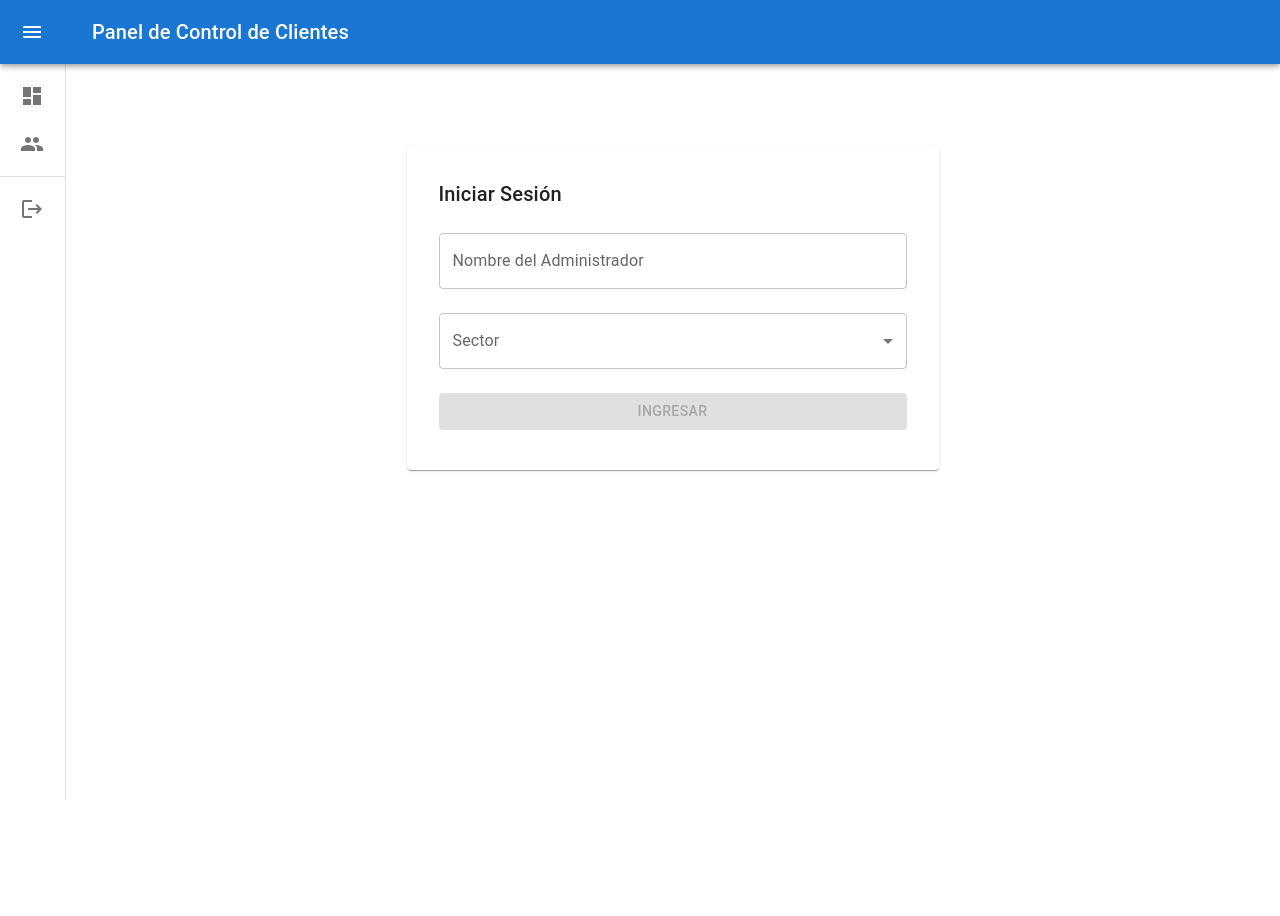
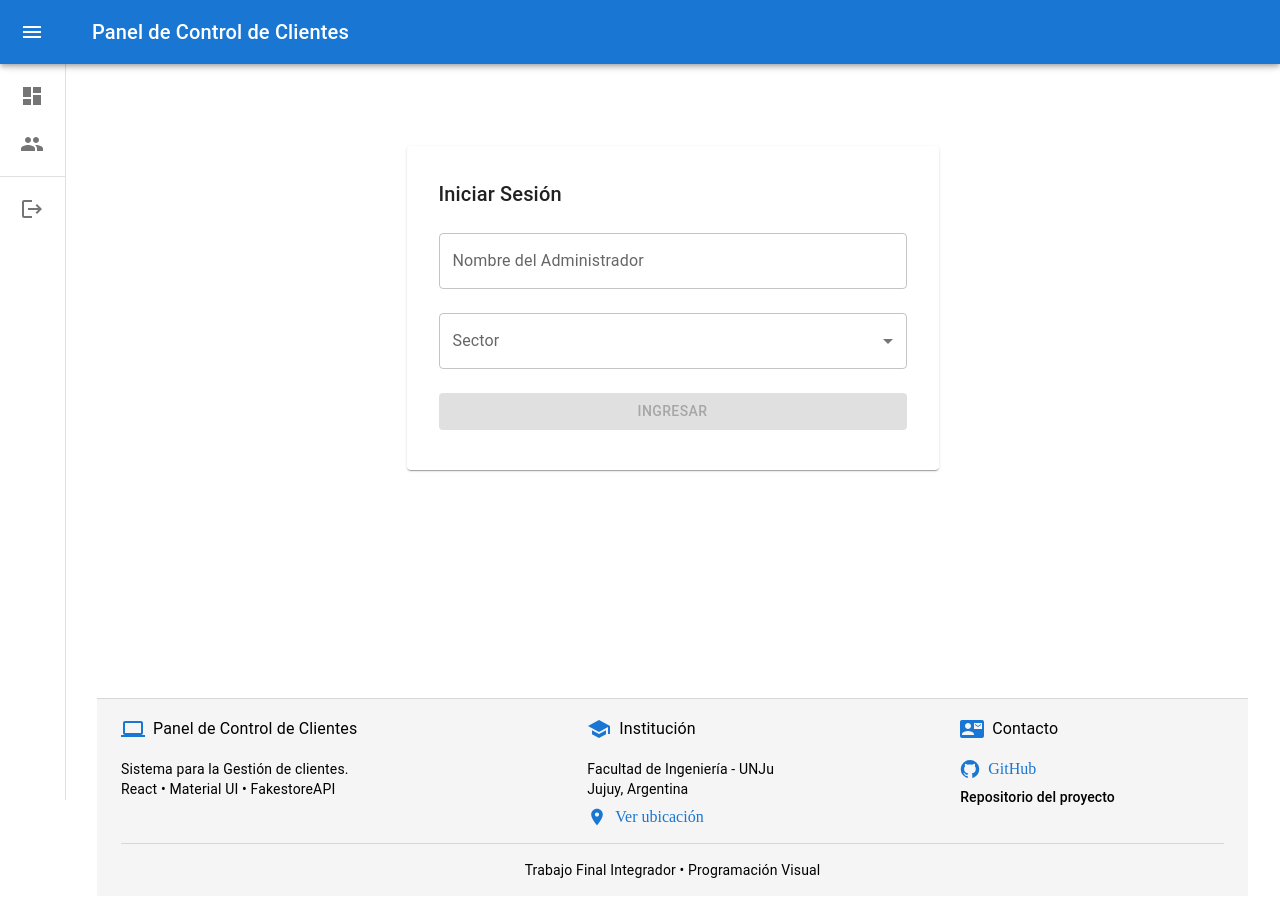
Before and after one commit to DiegoFedericoGabrielRobles/pv_tp_integrador_grupo5, a React (Vite) app in the folder Trabajo_Final_Integrador/: page /login in a window 1280 px wide. Shown: the top 916 px of the page. Before the commit the page ends 800 px from the top, so only its background shows below. Built offline with nearby package versions, Linux system fonts and the light colour scheme.

Commit message:
MOD: implementa footer con información del proyecto, institución y acceso a GitHub

```diff
--- a/Trabajo_Final_Integrador/src/components/layout/Footer.jsx
+++ b/Trabajo_Final_Integrador/src/components/layout/Footer.jsx
@@ -0,0 +1,161 @@
+import Box from "@mui/material/Box";
+import Container from "@mui/material/Container";
+import Grid from "@mui/material/Grid";
+import Typography from "@mui/material/Typography";
+import Link from "@mui/material/Link";
+import Divider from "@mui/material/Divider";
+
+import ComputerIcon from "@mui/icons-material/Computer";
+import SchoolIcon from "@mui/icons-material/School";
+import GitHubIcon from "@mui/icons-material/GitHub";
+import LocationOnIcon from "@mui/icons-material/LocationOn";
+import ContactMailIcon from "@mui/icons-material/ContactMail";
+
+export const Footer = () => {
+    return (
+        <Box
+            component="footer"
+            sx={{
+                mt: 3,
+                py: 2,
+                backgroundColor: "grey.100",
+                borderTop: "1px solid",
+                borderColor: "divider",
+            }}
+        >
+            <Container maxWidth="lg">
+                <Grid container spacing={2}>
+                    <Grid size={{ xs: 12, md: 5 }}>
+
+                        <Box sx={{ display: "flex", alignItems: "center", mb: 2 }}>
+                            <ComputerIcon color="primary" sx={{ mr: 1 }} />
+
+                            <Typography
+                                variant="subtitle1"
+                                fontWeight="bold"
+                            >
+                                Panel de Control de Clientes
+                            </Typography>
+                        </Box>
+
+                        <Typography
+                            variant="body2"
+                            color="text.secondary"
+                        >
+                            Sistema para la Gestión de clientes.
+                        </Typography>
+
+                        <Typography
+                            variant="body2"
+                            color="text.secondary"
+                        >
+                            React • Material UI • FakestoreAPI
+                        </Typography>
+
+                    </Grid>
+
+                    <Grid size={{ xs: 12, md: 4 }}>
+
+                        <Box sx={{ display: "flex", alignItems: "center", mb: 2}}>
+                            <SchoolIcon color="primary" sx={{ mr: 1 }} />
+
+                            <Typography
+                                variant="subtitle1"
+                                fontWeight="bold"
+                            >
+                                Institución
+                            </Typography>
+                        </Box>
+
+                        <Typography variant="body2">
+                            Facultad de Ingeniería - UNJu
+                        </Typography>
+
+                        <Typography
+                            variant="body2"
+                            color="text.secondary"
+                        >
+                            Jujuy, Argentina
+                        </Typography>
+
+                        <Link
+                            href="https://maps.google.com/?q=Facultad+de+Ingeniería+UNJu"
+                            target="_blank"
+                            underline="hover"
+                            sx={{
+                                display: "flex",
+                                alignItems: "center",
+                                gap: 1,
+                                mt: 1,
+                            }}
+                        >
+                            <LocationOnIcon fontSize="small" />
+                            Ver ubicación
+                        </Link>
+
+                    </Grid>
+
+                    <Grid size={{ xs: 12, md: 3 }}>
+
+                        <Box sx={{ display: "flex", alignItems: "center", mb: 2 }}>
+                            <ContactMailIcon color="primary" sx={{ mr: 1 }} />
+                            <Typography
+                                variant="subtitle1"
+                                fontWeight="bold"
+                            >
+                                Contacto
+                            </Typography>
+                        </Box>
+
+                        <Link
+                            href="https://github.com/DiegoFedericoGabrielRobles/pv_tp_integrador_grupo5.git"
+                            target="_blank"
+                            underline="hover"
+                            sx={{
+                                display: "flex",
+                                alignItems: "center",
+                                gap: 1,
+                                width: "fit-content",
+
+                                 "&:hover": {
+                                    color: "primary.main",
+                                }
+                            }}
+                        >
+                            <GitHubIcon fontSize="small" />
+                            GitHub
+                        </Link>
+
+                        <Typography
+                            variant="subtitle2"
+                            color="text.secondary"
+                            sx={{ mt: 1 }}
+                        >
+                            Repositorio del proyecto
+                        </Typography>
+
+                    </Grid>
+
+                </Grid>
+
+                <Divider sx={{ my: 2 }} />
+
+                <Box
+                    sx={{
+                        display: "flex",
+                        justifyContent: "center",
+                        textAlign: "center",
+                    }}
+                >
+                    <Typography
+                        variant="body2"
+                        fontWeight="medium"
+                        color="text.secondary"
+                    >
+                        Trabajo Final Integrador • Programación Visual
+                    </Typography>
+                </Box>
+            </Container>
+        </Box>
+    );
+};
--- a/Trabajo_Final_Integrador/src/components/layout/Nav.jsx
+++ b/Trabajo_Final_Integrador/src/components/layout/Nav.jsx
@@ -21,6 +21,7 @@ import PeopleIcon from '@mui/icons-material/People';
 import LogoutIcon from '@mui/icons-material/Logout';
 import Divider from '@mui/material/Divider';
 
+import { Footer } from "./Footer";
 import { AppBar, Drawer, DrawerHeader } from "../../styles/nav_style";
 
 export const Nav = ({children}) => {
@@ -84,7 +85,7 @@ export const Nav = ({children}) => {
                                     selected={location.pathname === item.path}
                                     sx={[
                                         {
-                                            minHeight: 48,
+                                            minHeight: 32,
                                             px: 2.5,
                                         },
                                         open ? { justifyContent: "initial" } : { justifyContent: "center" },
@@ -141,8 +142,11 @@ export const Nav = ({children}) => {
                         </ListItem>
                     </List>
                 </Drawer>
-                <Box component="main" sx={{ flexGrow: 1, p: 3, marginTop: "64px" }}>
-                    {children}
+                <Box component="main" sx={{ flexGrow: 1, p: 3, marginTop: "64px", display: "flex", flexDirection: "column", minHeight: "100vh",}}>
+                    <Box sx={{ flexGrow: 1 }}>
+                        {children}
+                    </Box>
+                    <Footer />
                 </Box>
         </Box>
     );
```
